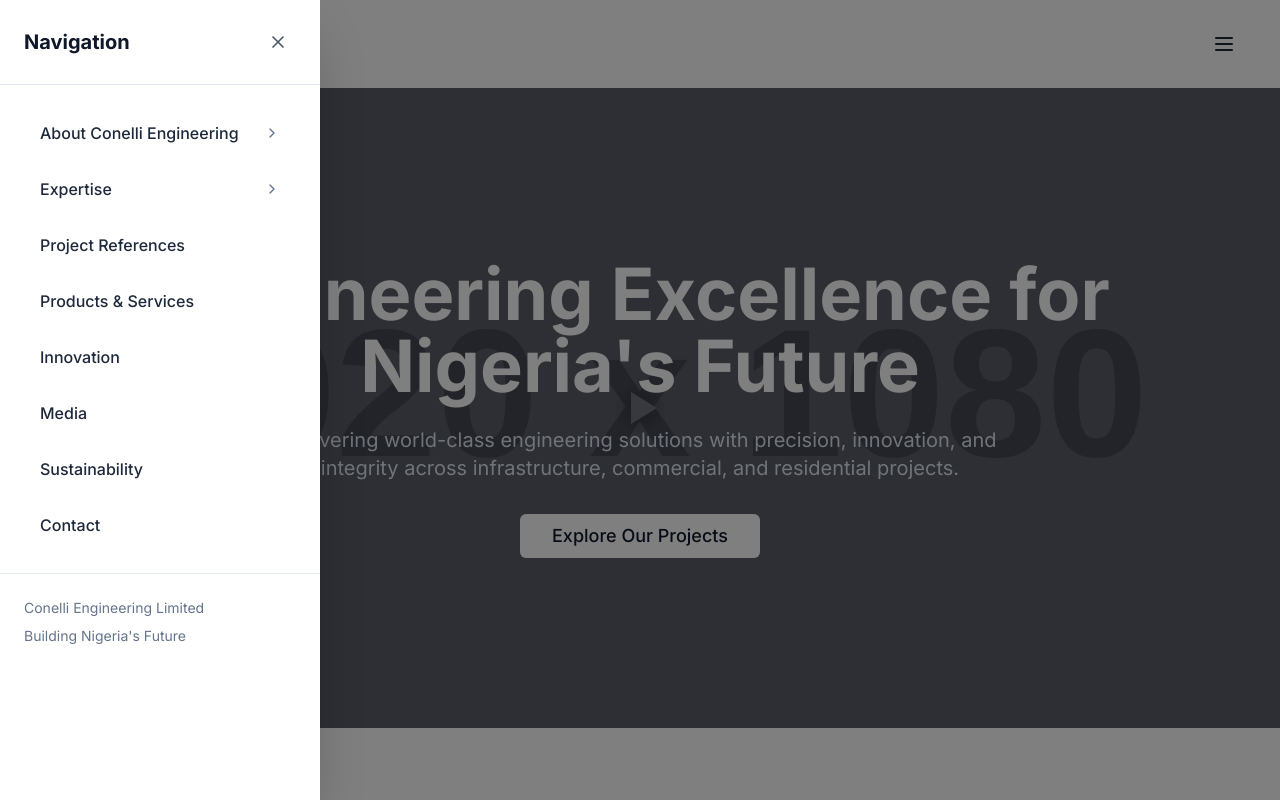
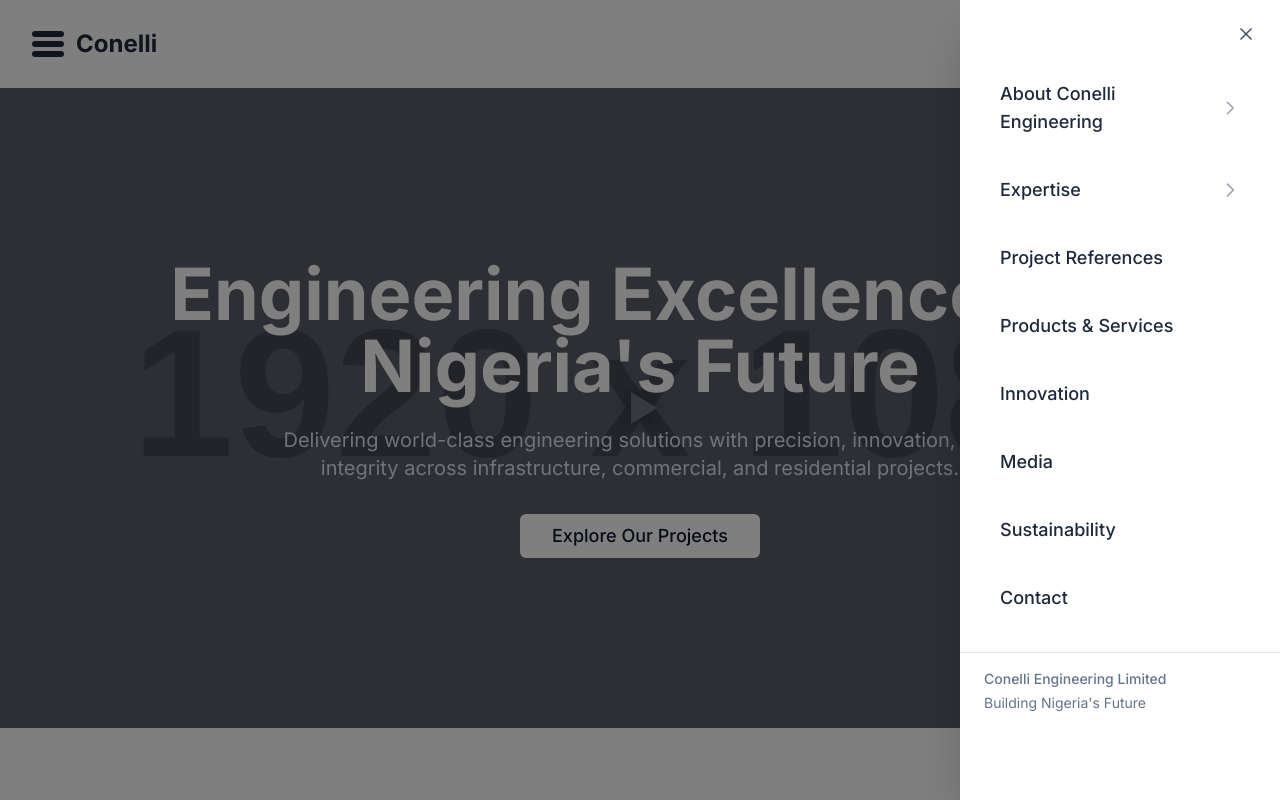
Before and after one commit to OmarBinBashir/conelli-engineering-web, a Next.js app: page / in a window 1280 px wide. Both pictures are taken after a click on the button 1224 px from the left and 44 px from the top of the page. Shown: the top 800 px of the page. Built offline with nearby package versions, Linux system fonts and the light colour scheme.

Commit message:
Conelli Engineering v2 Refinements - Tasks 1 & 2

```diff
--- a/src/app/globals.css
+++ b/src/app/globals.css
@@ -97,6 +97,16 @@
 
 ::-webkit-scrollbar-thumb:hover {
   background: #475569;
+}
+
+/* Hide scrollbar utility class */
+.scrollbar-hide {
+  -ms-overflow-style: none;  /* Internet Explorer 10+ */
+  scrollbar-width: none;  /* Firefox */
+}
+
+.scrollbar-hide::-webkit-scrollbar {
+  display: none;  /* Safari and Chrome */
 }
 
 /* Custom styles for the Conelli Engineering website */
--- a/src/components/layout/Header.tsx
+++ b/src/components/layout/Header.tsx
@@ -3,7 +3,7 @@
 import React, { useState, useEffect } from 'react';
 import Logo from '@/components/shared/Logo';
 import SideNavigation from './SideNavigation';
-import { Menu } from 'lucide-react';
+import { motion } from 'framer-motion';
 
 const Header: React.FC = () => {
   const [scrolled, setScrolled] = useState(false);
@@ -34,13 +34,38 @@
           {/* Logo */}
           <Logo />
 
-          {/* Burger Menu Button */}
+          {/* Animated Burger/Close Menu Button */}
           <button
-            className="p-3 text-slate-800 hover:bg-slate-100 rounded-md transition-colors"
-            onClick={() => setIsNavOpen(true)}
-            aria-label="Open navigation menu"
+            className="p-3 text-slate-800 hover:bg-slate-100 rounded-md transition-colors relative"
+            onClick={() => setIsNavOpen(!isNavOpen)}
+            aria-label={isNavOpen ? "Close navigation menu" : "Open navigation menu"}
           >
-            <Menu size={24} />
+            <div className="w-6 h-6 relative">
+              {/* Burger to X Animation */}
+              <motion.span
+                className="absolute left-0 top-1 w-6 h-0.5 bg-slate-800 rounded-full"
+                animate={{
+                  rotate: isNavOpen ? 45 : 0,
+                  y: isNavOpen ? 8 : 0,
+                }}
+                transition={{ duration: 0.3, ease: 'easeInOut' }}
+              />
+              <motion.span
+                className="absolute left-0 top-3 w-6 h-0.5 bg-slate-800 rounded-full"
+                animate={{
+                  opacity: isNavOpen ? 0 : 1,
+                }}
+                transition={{ duration: 0.3, ease: 'easeInOut' }}
+              />
+              <motion.span
+                className="absolute left-0 top-5 w-6 h-0.5 bg-slate-800 rounded-full"
+                animate={{
+                  rotate: isNavOpen ? -45 : 0,
+                  y: isNavOpen ? -8 : 0,
+                }}
+                transition={{ duration: 0.3, ease: 'easeInOut' }}
+              />
+            </div>
           </button>
         </div>
       </header>
--- a/src/components/layout/SideNavigation.tsx
+++ b/src/components/layout/SideNavigation.tsx
@@ -3,30 +3,25 @@
 import React, { useState } from 'react';
 import Link from 'next/link';
 import { motion, AnimatePresence } from 'framer-motion';
-import { X, ChevronDown, ChevronRight } from 'lucide-react';
+import { X, ArrowLeft } from 'lucide-react';
 
 interface SideNavigationProps {
   isOpen: boolean;
   setIsOpen: (isOpen: boolean) => void;
 }
 
+interface NavigationItem {
+  title: string;
+  href?: string;
+  key?: string;
+  children?: { title: string; href: string }[];
+}
+
 const SideNavigation: React.FC<SideNavigationProps> = ({ isOpen, setIsOpen }) => {
-  const [expandedSections, setExpandedSections] = useState<string[]>([]);
+  const [currentView, setCurrentView] = useState<'main' | string>('main');
+  const [viewHistory, setViewHistory] = useState<string[]>(['main']);
 
-  const toggleSection = (section: string) => {
-    setExpandedSections(prev =>
-      prev.includes(section)
-        ? prev.filter(s => s !== section)
-        : [...prev, section]
-    );
-  };
-
-  const handleLinkClick = () => {
-    setIsOpen(false);
-    setExpandedSections([]);
-  };
-
-  const navigationItems = [
+  const navigationItems: NavigationItem[] = [
     {
       title: 'About Conelli Engineering',
       key: 'about',
@@ -56,6 +51,37 @@
     { title: 'Contact', href: '/contact' },
   ];
 
+  const handleDrillDown = (key: string) => {
+    setCurrentView(key);
+    setViewHistory(prev => [...prev, key]);
+  };
+
+  const handleBack = () => {
+    const newHistory = viewHistory.slice(0, -1);
+    setViewHistory(newHistory);
+    setCurrentView(newHistory[newHistory.length - 1] || 'main');
+  };
+
+  const handleLinkClick = () => {
+    setIsOpen(false);
+    setCurrentView('main');
+    setViewHistory(['main']);
+  };
+
+  const getCurrentItems = () => {
+    if (currentView === 'main') {
+      return navigationItems;
+    }
+    const parentItem = navigationItems.find(item => item.key === currentView);
+    return parentItem?.children || [];
+  };
+
+  const getCurrentTitle = () => {
+    if (currentView === 'main') return null;
+    const parentItem = navigationItems.find(item => item.key === currentView);
+    return parentItem?.title;
+  };
+
   return (
     <AnimatePresence>
       {isOpen && (
@@ -70,22 +96,21 @@
             onClick={() => setIsOpen(false)}
           />
 
-          {/* Side Panel */}
+          {/* Side Panel - Slides from RIGHT */}
           <motion.div
-            initial={{ x: '-100%' }}
+            initial={{ x: '100%' }}
             animate={{ x: 0 }}
-            exit={{ x: '-100%' }}
+            exit={{ x: '100%' }}
             transition={{
               type: 'spring',
               damping: 25,
               stiffness: 200,
               duration: 0.4
             }}
-            className="fixed top-0 left-0 h-full w-80 bg-white shadow-2xl z-50 overflow-y-auto"
+            className="fixed top-0 right-0 h-full w-80 bg-white shadow-2xl z-50 overflow-hidden"
           >
-            {/* Header */}
-            <div className="flex justify-between items-center p-6 border-b border-slate-200">
-              <h2 className="text-xl font-bold text-slate-900">Navigation</h2>
+            {/* Close Button - Top Right */}
+            <div className="absolute top-4 right-4 z-10">
               <button
                 onClick={() => setIsOpen(false)}
                 className="p-2 hover:bg-slate-100 rounded-full transition-colors"
@@ -95,56 +120,44 @@
               </button>
             </div>
 
-            {/* Navigation Content */}
-            <nav className="p-6">
+            {/* Navigation Content Container */}
+            <div className="h-full overflow-y-auto scrollbar-hide">
+              <div className="pt-16 pb-6">
+                {/* Main Menu View */}
+                <AnimatePresence mode="wait">
+                  {currentView === 'main' ? (
+                    <motion.div
+                      key="main"
+                      initial={{ x: 0 }}
+                      animate={{ x: 0 }}
+                      exit={{ x: '-100%' }}
+                      transition={{ duration: 0.3, ease: 'easeInOut' }}
+                      className="px-6"
+                    >
+                      <nav>
                         <ul className="space-y-2">
                           {navigationItems.map((item) => (
                             <li key={item.title}>
                               {item.children ? (
-                      <div>
                                 <button
-                          onClick={() => toggleSection(item.key!)}
-                          className="flex items-center justify-between w-full text-left py-3 px-4 text-slate-800 hover:bg-slate-50 rounded-md transition-colors font-medium"
+                                  onClick={() => handleDrillDown(item.key!)}
+                                  className="flex items-center justify-between w-full text-left py-4 px-4 text-slate-800 hover:bg-slate-50 rounded-md transition-colors font-medium text-lg"
                                 >
                                   <span>{item.title}</span>
-                          <motion.div
-                            animate={{
-                              rotate: expandedSections.includes(item.key!) ? 90 : 0
-                            }}
-                            transition={{ duration: 0.2 }}
+                                  <svg
+                                    className="w-5 h-5 text-slate-400"
+                                    fill="none"
+                                    stroke="currentColor"
+                                    viewBox="0 0 24 24"
                                   >
-                            <ChevronRight size={16} className="text-slate-500" />
-                          </motion.div>
+                                    <path strokeLinecap="round" strokeLinejoin="round" strokeWidth={2} d="M9 5l7 7-7 7" />
+                                  </svg>
                                 </button>
-                        <AnimatePresence>
-                          {expandedSections.includes(item.key!) && (
-                            <motion.ul
-                              initial={{ opacity: 0, height: 0 }}
-                              animate={{ opacity: 1, height: 'auto' }}
-                              exit={{ opacity: 0, height: 0 }}
-                              transition={{ duration: 0.3 }}
-                              className="ml-4 mt-2 space-y-1 overflow-hidden"
-                            >
-                              {item.children.map((child) => (
-                                <li key={child.title}>
-                                  <Link
-                                    href={child.href}
-                                    onClick={handleLinkClick}
-                                    className="block py-2 px-4 text-slate-600 hover:text-slate-800 hover:bg-slate-50 rounded-md transition-colors"
-                                  >
-                                    {child.title}
-                                  </Link>
-                                </li>
-                              ))}
-                            </motion.ul>
-                          )}
-                        </AnimatePresence>
-                      </div>
                               ) : (
                                 <Link
                                   href={item.href!}
                                   onClick={handleLinkClick}
-                        className="block py-3 px-4 text-slate-800 hover:bg-slate-50 rounded-md transition-colors font-medium"
+                                  className="block py-4 px-4 text-slate-800 hover:bg-slate-50 rounded-md transition-colors font-medium text-lg"
                                 >
                                   {item.title}
                                 </Link>
@@ -153,12 +166,61 @@
                           ))}
                         </ul>
                       </nav>
+                    </motion.div>
+                  ) : (
+                    <motion.div
+                      key={currentView}
+                      initial={{ x: '100%' }}
+                      animate={{ x: 0 }}
+                      exit={{ x: '100%' }}
+                      transition={{ duration: 0.3, ease: 'easeInOut' }}
+                      className="px-6"
+                    >
+                      {/* Back Button */}
+                      <div className="mb-6">
+                        <button
+                          onClick={handleBack}
+                          className="flex items-center text-slate-600 hover:text-slate-800 transition-colors py-2"
+                        >
+                          <ArrowLeft size={20} className="mr-2" />
+                          <span className="font-medium">Back</span>
+                        </button>
+                      </div>
+
+                      {/* Sub-menu Title */}
+                      <div className="mb-6">
+                        <h3 className="text-xl font-bold text-slate-900">
+                          {getCurrentTitle()}
+                        </h3>
+                      </div>
+
+                      {/* Sub-menu Items */}
+                      <nav>
+                        <ul className="space-y-2">
+                          {getCurrentItems().map((item: any) => (
+                            <li key={item.title}>
+                              <Link
+                                href={item.href}
+                                onClick={handleLinkClick}
+                                className="block py-3 px-4 text-slate-700 hover:text-slate-900 hover:bg-slate-50 rounded-md transition-colors"
+                              >
+                                {item.title}
+                              </Link>
+                            </li>
+                          ))}
+                        </ul>
+                      </nav>
+                    </motion.div>
+                  )}
+                </AnimatePresence>
+              </div>
 
               {/* Footer */}
-            <div className="p-6 border-t border-slate-200 mt-auto">
+              <div className="px-6 py-4 border-t border-slate-200 mt-auto">
                 <div className="text-sm text-slate-500">
-                <p className="mb-2">Conelli Engineering Limited</p>
+                  <p className="mb-1 font-medium">Conelli Engineering Limited</p>
                   <p>Building Nigeria's Future</p>
+                </div>
               </div>
             </div>
           </motion.div>
```
Also changed, not shown: src/components/home/VideoSection.tsx (+7 -4 lines). Lines whose indentation alone changed are shown as unchanged.
